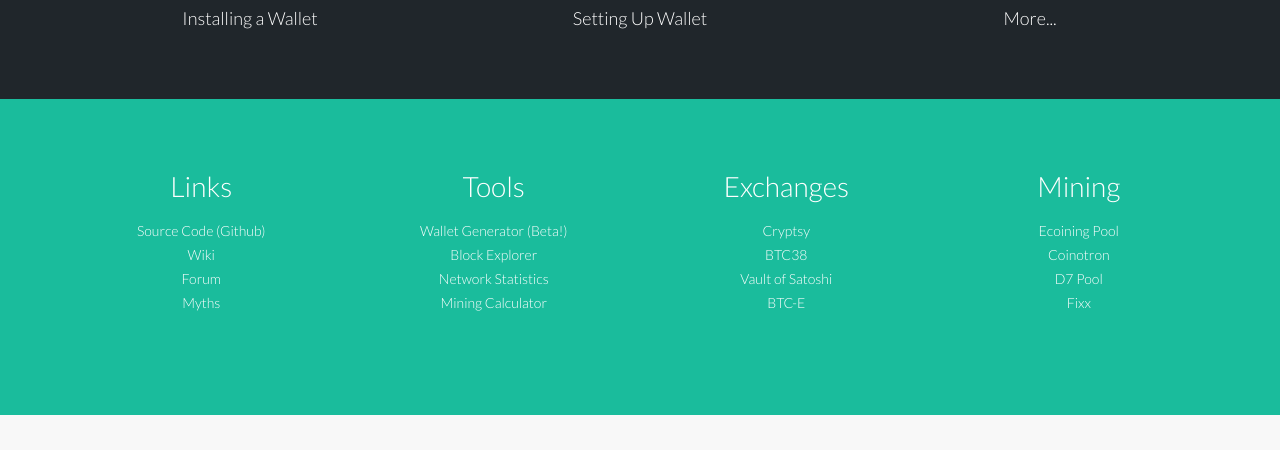
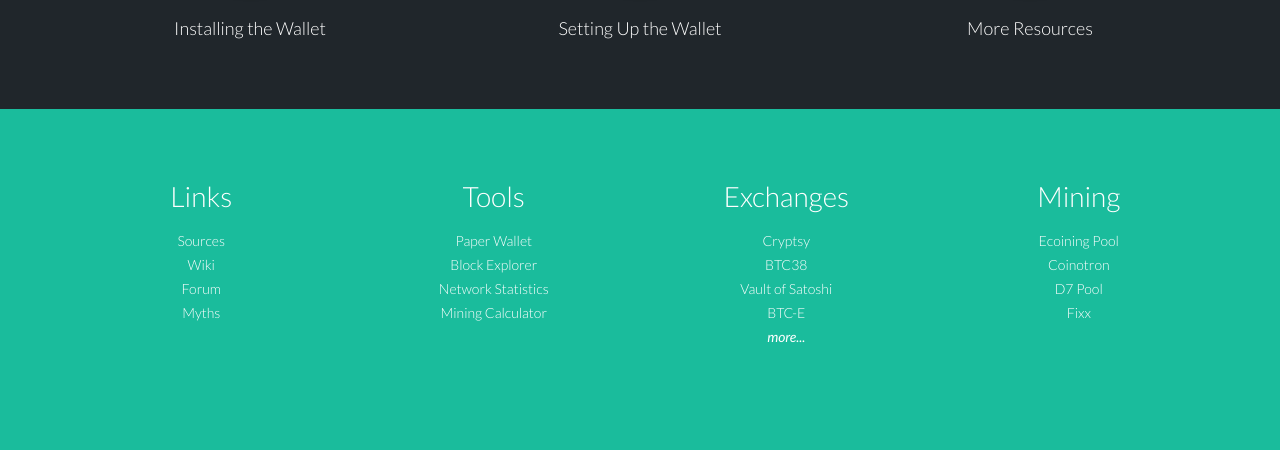
Before and after one commit to super3/peercoin_website_old, a PHP site: page / in a window 1280 px wide. Shown: the part 3154-3604 px from the top of the page. Before the commit the page ends 3569 px from the top, so only its background shows below. Run offline with PHP 8.4, Linux system fonts and the light colour scheme.

Commit message:
Footer: - added exchange 'more' with link - removed (Beta) from paper wallet - renamed wallet generator to paper wallet!
index.php:
- changed link to funding addresses ... please give some hint on the
  validity of those addresses
- Installing and setting up "the" Wallet
- More resources
- social networks

```diff
--- a/footer.php
+++ b/footer.php
@@ -11,11 +11,11 @@
 						<div class="ch-item ch-img-1">
 							<a href="downloads.php">
 								<div class="ch-info">
-									<h3>Installing a Wallet</h3>
+									<h3>Installing the Wallet</h3>
 								</div>
 							</a>
 						</div><!-- /ch-img-1 -->
-						<h4><a href="downloads.php">Installing a Wallet</a></h4>
+						<h4><a href="downloads.php">Installing the Wallet</a></h4>
 					</li>
 				</ul>
 			</div><!-- /col-lg-4 -->
@@ -26,11 +26,11 @@
 						<div class="ch-item ch-img-2">
 							<a href="downloads.php#config">
 								<div class="ch-info">
-									<h3>Setting Up Wallet</h3>
+									<h3>Setting Up the Wallet</h3>
 								</div>
 							</a>
 						</div><!-- /ch-img-1 -->
-						<h4><a href="downloads.php#config">Setting Up Wallet</a></h4>
+						<h4><a href="downloads.php#config">Setting Up the Wallet</a></h4>
 					</li>
 			</div><!-- /col-lg-4 -->
 
@@ -40,11 +40,11 @@
 					<div class="ch-item ch-img-3">
 						<a href="https://www.youtube.com/playlist?list=PLBt4zAxcWonnA8-InWGUEw-UZofHdUIeT">
 							<div class="ch-info">
-								<h3>More...</h3>
+								<h3>More Resources</h3>
 							</div>
 						</a>
 					</div><!-- /ch-img-1 -->
-					<h4><a href="https://www.youtube.com/playlist?list=PLBt4zAxcWonnA8-InWGUEw-UZofHdUIeT">More...</a></h4>
+					<h4><a href="https://www.youtube.com/playlist?list=PLBt4zAxcWonnA8-InWGUEw-UZofHdUIeT">More Resources</a></h4>
 				</li>
 			</ul>
 		</div><!-- /col-lg-4 -->
@@ -61,7 +61,7 @@
 				<div class="col-lg-3">
 					<h2>Links</h2>
 					<ul>
-						<li><a href="https://github.com/ppcoin/ppcoin">Source Code (Github)</a></li>
+						<li><a href="https://github.com/ppcoin/ppcoin">Sources</a></li>
 						<li><a href="https://github.com/ppcoin/ppcoin/wiki">Wiki</a></li>
 						<li><a href="http://www.peercointalk.org/">Forum</a></li>
 						<li><a href="http://peercoinmyths.com/">Myths</a></li>
@@ -70,7 +70,7 @@
 				<div class="col-lg-3">
 					<h2>Tools</h2>
 					<ul>
-						<li><a href="http://wallet.peercointalk.org/">Wallet Generator (Beta!)</a></li>
+						<li><a href="http://wallet.peercointalk.org/">Paper Wallet</a></li>
 						<li><a href="http://ppc.blockr.io/">Block Explorer</a></li>
 						<li><a href="http://bitinfocharts.com/comparison/hashrate-ppc.html">Network Statistics</a></li>
 						<li><a href="http://www.coinwarz.com/calculators/peercoin-mining-calculator/">Mining Calculator</a></li>
@@ -80,11 +80,11 @@
 				<div class="col-lg-3">
 					<h2>Exchanges</h2>
 					<ul>
-
 						<li><a href="https://www.cryptsy.com/markets/view/28">Cryptsy</a></li>
 						<li><a href="http://www.btc38.com/trade.html?btc38_trade_coin_name=ppc">BTC38</a></li>
 						<li><a href="https://www.vaultofsatoshi.com/">Vault of Satoshi</a></li>
 						<li><a href="https://btc-e.com/exchange/ppc_btc/">BTC-E</a></li>
+						<li><a href="buying.php"><em>more...</em></a></li>
 					</ul>
 				</div>
 
--- a/index.php
+++ b/index.php
@@ -90,10 +90,8 @@
 			<h2 class="col-lg-4">Fund <span>Peercoin.</span></h2>
 			<p class="col-lg-8">
 				We are now accepting donations towards the Peercoin Development and Web Fund. <br/>
-				BTC Donations: 1MKMndP5iXKtdDd5M6bcsxVmLAirHW1j7i -
-				<a href="http://blockr.io/address/info/1MKMndP5iXKtdDd5M6bcsxVmLAirHW1j7i">Block Explorer</a><br/>
-				PPC Donations: P9ZveNqMmSSB5RApp3dcpDYXYXmKYUG7mN -
-				<a href="http://ppc.blockr.io/address/info/P9ZveNqMmSSB5RApp3dcpDYXYXmKYUG7mN">Block Explorer</a>
+				BTC Donations: <a href="http://blockr.io/address/info/1MKMndP5iXKtdDd5M6bcsxVmLAirHW1j7i">1MKMndP5iXKtdDd5M6bcsxVmLAirHW1j7i</a><br/>
+				PPC Donations: <a href="http://ppc.blockr.io/address/info/P9ZveNqMmSSB5RApp3dcpDYXYXmKYUG7mN">P9ZveNqMmSSB5RApp3dcpDYXYXmKYUG7mN</a>
 			</p>
 			<br/>
 		</div><!-- /container -->
@@ -218,15 +216,15 @@
 			<div class="col-lg-4 centered">
 				<div class="alert alert-success">
 				<h4>Convinced <b>you</b>?</h4>
-			    	<p>Time to download the client, and try it yourself. If you have any questions just ask on the
-			    		<a href="http://www.peercointalk.org/">forum</a>, or the social links below.</p>
-			        <a href="downloads.php" class="btn btn-primary btn-large"><i class="fui-link"></i> Download Wallet!</a>
+				<p>Time to download the client, and try it yourself.</p>
+			        <p><a href="downloads.php" class="btn btn-primary btn-large"><i class="fui-link"></i> Download Wallet!</a></p>
+				<p>If you have any questions just ask on the <a href="http://www.peercointalk.org/">forum</a>, or our social networks:</p>
 			        <div class="social">
-			<a href="https://www.facebook.com/Peercoin"><img src="assets/img/icons/social-fb.png" alt="Visit us on Facebook"></a>
-			<a href="http://www.reddit.com/r/peercoin"><img src="assets/img/icons/social-reddit.png" alt="Reddit"></a>
-			<a href="https://twitter.com/PeercoinPPC"><img src="assets/img/icons/social-twitter.png" alt="Follow us on Twitter"></a>
-			<a href="https://www.youtube.com/playlist?list=PLBt4zAxcWonnA8-InWGUEw-UZofHdUIeT"><img src="assets/img/icons/social-yt.png" alt="Watch videos on YouTube"></a>
-		   </div>
+					<a href="https://www.facebook.com/Peercoin"><img src="assets/img/icons/social-fb.png" alt="Visit us on Facebook"></a>
+					<a href="http://www.reddit.com/r/peercoin"><img src="assets/img/icons/social-reddit.png" alt="Reddit"></a>
+					<a href="https://twitter.com/PeercoinPPC"><img src="assets/img/icons/social-twitter.png" alt="Follow us on Twitter"></a>
+					<a href="https://www.youtube.com/playlist?list=PLBt4zAxcWonnA8-InWGUEw-UZofHdUIeT"><img src="assets/img/icons/social-yt.png" alt="Watch videos on YouTube"></a>
+				</div>
 			     </div>
 
 			</div>
```
